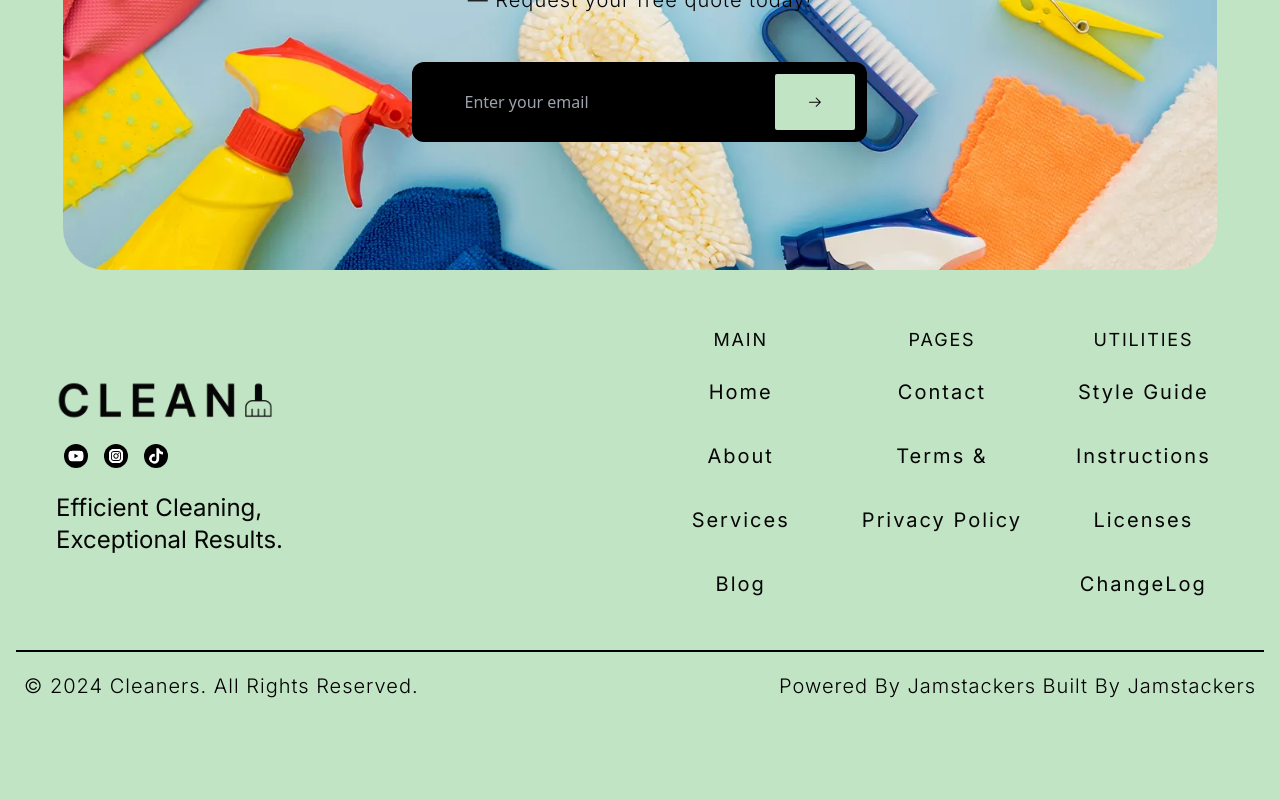
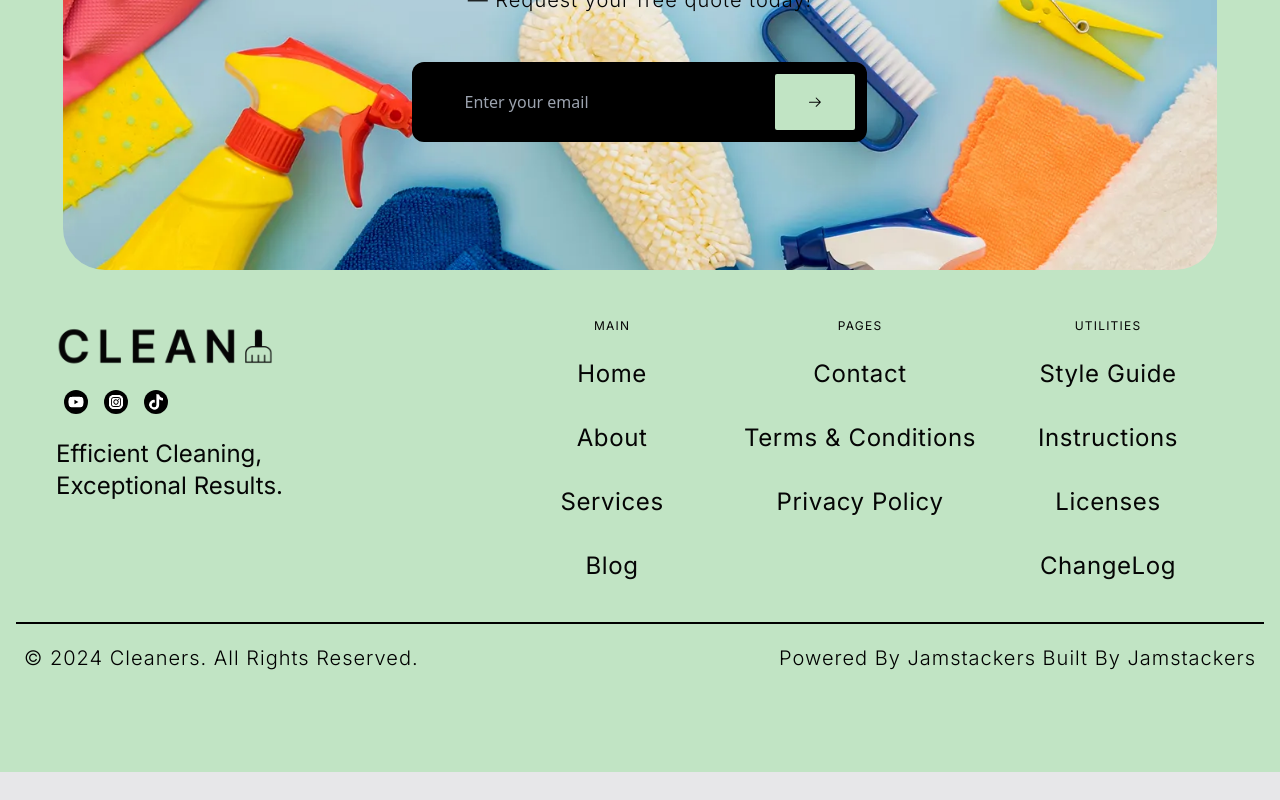
Before and after one commit to Yagya-Adh/clean, a Next.js app: page / in a window 1280 px wide. Shown: the part 10226-11026 px from the top of the page. After the commit the page ends 10998 px from the top, so only its background shows below. Built offline with nearby package versions, Linux system fonts and the light colour scheme.

Commit message:
footer alignment and text-resize

```diff
--- a/app/components/footer/Footer.tsx
+++ b/app/components/footer/Footer.tsx
@@ -10,7 +10,7 @@ const Footer = () => {
         <RequestAFreeQuote />
       </div>
       <section className="max-w-screen-5xl px-4 lg:px-10 mx-auto relative py-4 2xl:py-20 -translate-y-24">
-        <div className="flex flex-col justify-center sm:flex-row lg:grid lg:grid-cols-2 items-center md:grid-cols-2 gap-0 sm:gap-10  2xl:gap-80 place-items-start h-full w-full 2xl:w-full">
+        <div className="flex flex-col justify-center sm:flex-row sm:justify-end sm:items-start lg:flex-row lg:justify-between items-center md:grid-cols-2 gap-0 sm:gap-10 2xl:flex 2xl:justify-between 2xl:px-20 2xl:gap-80 place-items-start h-full w-full 2xl:w-full">
           <div>
             <FooterLeft />
           </div>
--- a/app/components/footer/FooterRight.tsx
+++ b/app/components/footer/FooterRight.tsx
@@ -14,22 +14,22 @@ interface IfooterRightData {
 const data: IfooterRightData[] = footerRightData;
 const FooterRight = () => {
   return (
-    <section className="grid grid-cols-1 md:grid-cols-3 gap-2 md:gap-4 xl:gap-10 2xl:gap-56 text-center md:text-start md:place-items-start lg:py-0 py-4">
+    <section className="grid grid-cols-1 md:grid-cols-3 gap-6 2xl:gap-20 md:gap-4 text-center md:text-start md:place-items-start lg:py-0 py-4">
       {data?.slice(0, 3).map((list) => (
         <div
-          className="flex flex-col justify-center w-full items-center py-2 2xl:py-0"
+          className="flex flex-col justify-end w-full items-center 2xl:py-0"
           key={list.id}
         >
-          <h3 className="text-clean-black-10 text-lg lg:text-lg  2xl:text-2xl text-text-center font-medium sm:font-normal font-inter tracking-widest">
+          <h3 className="text-clean-black-10 text-xs 2xl:text-xl text-text-center font-medium sm:font-normal font-inter tracking-widest">
             {list.title}
           </h3>
           {list.innerItem?.map((inner) => (
             <Link href={inner.linkPath} key={inner.id}>
               <div className="text-center overflow-hidden h-10 sm:h-12 group md:my-2">
-                <div className="tracking-widest translate-y-4 group-hover:-translate-y-16 ease-in-out transition-all duration-500 text-clean-black-10 text-base sm:text-xs lg:text-xl 2xl:text-2xl 2xl:font-normal 2xl:max-w-xl 2xl:tracking-wide font-normal font-inter h-10">
+                <div className="tracking-wide 2xl:tracking-normal translate-y-4 group-hover:-translate-y-16 ease-in-out transition-all duration-500 text-clean-black-10 text-xs xl:text-2xl font-normal font-inter h-10">
                   {inner.item}
                 </div>
-                <div className="tracking-widest translate-y-9 group-hover:-translate-y-6 ease-in-out transition-all duration-500 text-clean-black-10 text-base sm:text-xs lg:text-xl 2xl:text-2xl 2xl:font-normal 2xl:max-w-xl 2xl:tracking-wide font-normal font-inter h-10">
+                <div className="tracking-wide 2xl:tracking-normal translate-y-9 group-hover:-translate-y-6 ease-in-out transition-all duration-500 text-clean-black-10 text-xs xl:text-xl 2xl:font-normal 2xl:max-w-xl font-normal font-inter h-10">
                   {inner.item}
                 </div>
               </div>
```
